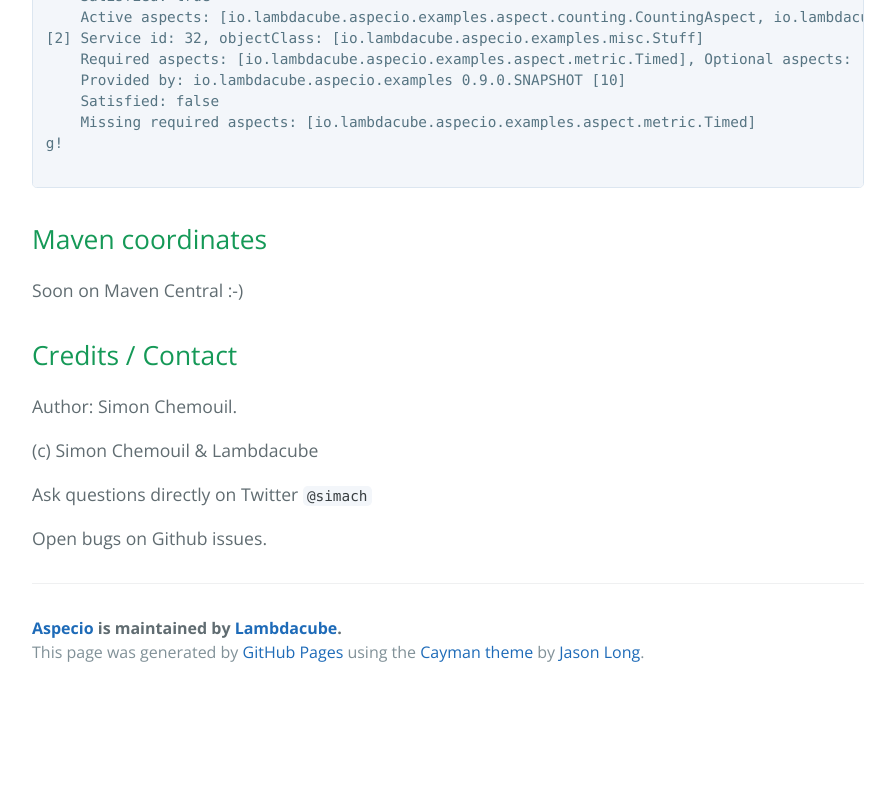
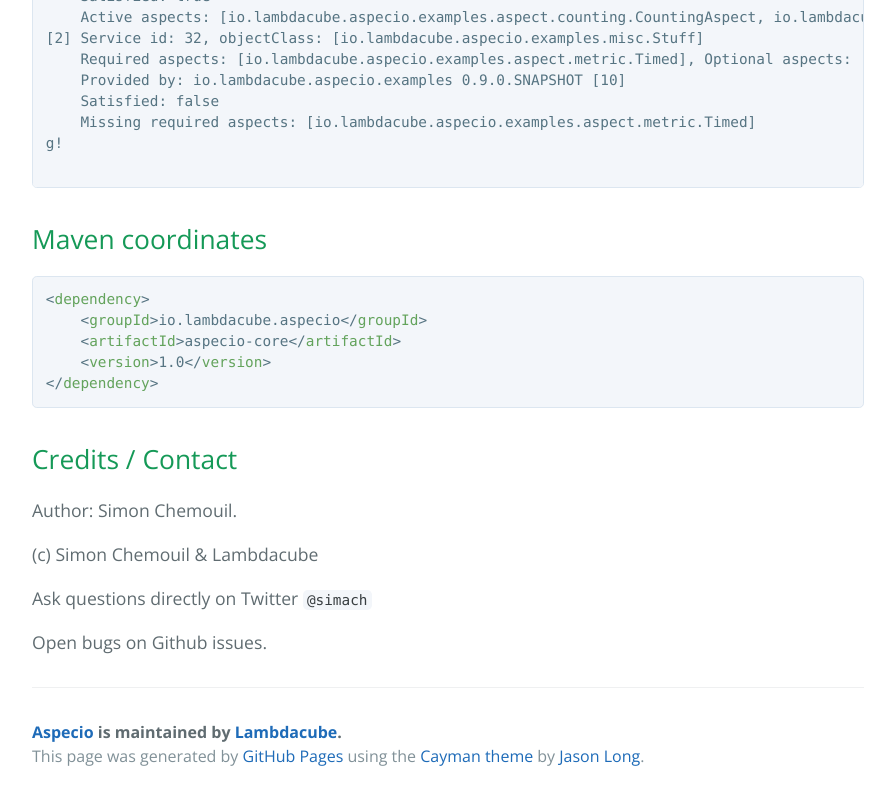
Before and after one commit to primeval-io/aspecio, a plain HTML site: page index.html in a window 1280 px wide. Shown: the part 8027-8827 px from the top of the page, without its empty margins (192-1087 px from the left). Before the commit the page ends 8723 px from the top, so only its background shows below. Drawn offline with nearby package versions, Linux system fonts and the light colour scheme.

Commit message:
Updated webpage with Maven coordinates

```diff
--- a/index.html
+++ b/index.html
@@ -320,7 +320,12 @@
 <h2>
 <a id="maven-coordinates" class="anchor" href="#maven-coordinates" aria-hidden="true"><span aria-hidden="true" class="octicon octicon-link"></span></a>Maven coordinates</h2>
 
-<p>Soon on Maven Central :-)</p>
+<div class="highlight highlight-text-xml"><pre>&lt;<span class="pl-ent">dependency</span>&gt;
+    &lt;<span class="pl-ent">groupId</span>&gt;io.lambdacube.aspecio&lt;/<span class="pl-ent">groupId</span>&gt;
+    &lt;<span class="pl-ent">artifactId</span>&gt;aspecio-core&lt;/<span class="pl-ent">artifactId</span>&gt;
+    &lt;<span class="pl-ent">version</span>&gt;1.0&lt;/<span class="pl-ent">version</span>&gt;
+&lt;/<span class="pl-ent">dependency</span>&gt;</pre></div>
+
 
 <h2>
 <a id="credits--contact" class="anchor" href="#credits--contact" aria-hidden="true"><span aria-hidden="true" class="octicon octicon-link"></span></a>Credits / Contact</h2>
```
